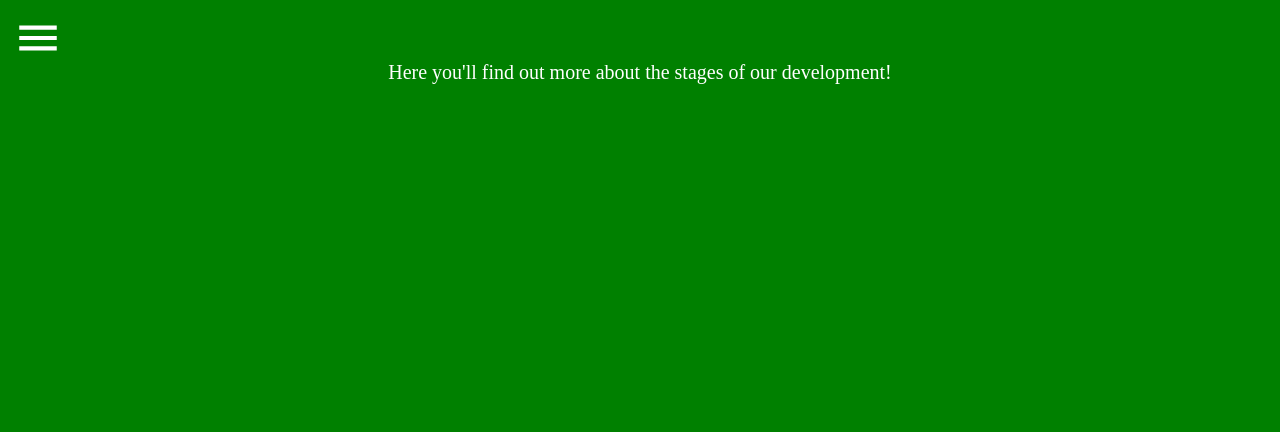
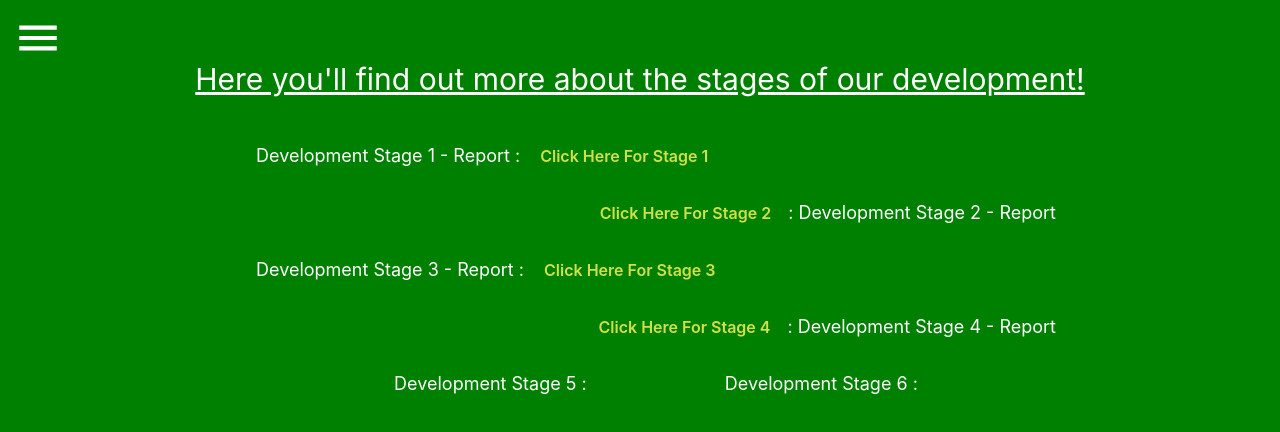
Before and after one commit to FranciscoSimao11/ipmwebsite, a React (Create React App) app: page /ipmwebsite/devhistory in a window 1280 px wide. Shown: the top 432 px of the page. Built offline with nearby package versions, Linux system fonts and the light colour scheme; a web font is replaced by a local one.

Commit message:
development

```diff
--- a/src/components/Devhistorypage.tsx
+++ b/src/components/Devhistorypage.tsx
@@ -4,9 +4,37 @@ import "../styles/Devhistorypage.css";
 function Devhistorypage() {
 	return (
 		<div>
-			<p className="introduction">
+			<p className="introduction-dev">
 				Here you'll find out more about the stages of our development!
 			</p>
+
+			<div className="main-container">
+				<div className="text-wrapper">
+					<p> Development Stage 1 - Report :</p>
+					<a className="stage-anchor" href="https://drive.google.com/file/d/19Ri4yWsT8wsuWtCI1sUQA4DB1vFy2ZFA/view" target="_blank" download> Click Here For Stage 1</a>
+				</div>
+
+				<div className="text-wrapper-right">
+					<p> : Development Stage 2 - Report</p>
+					<a className="stage-anchor-right" href="https://drive.google.com/file/d/1kpA8NGDBXHiLRlFsnyD3f2w2QLa0qIp_/view" target="_blank" download> Click Here For Stage 2</a>
+				</div>
+
+				<div className="text-wrapper">
+					<p> Development Stage 3 - Report :</p>
+					<a className="stage-anchor" href="https://drive.google.com/file/d/1CYrb__q9BAufbjSDy0uTzsDPjIOD9rXj/view" target="_blank" download> Click Here For Stage 3</a>
+				</div>
+
+				<div className="text-wrapper-right">
+					<p> : Development Stage 4 - Report</p>
+					<a className="stage-anchor-right" href="https://drive.google.com/file/d/1zyLxa2QcC077YPxQpUEY5O1yYAMhml1J/view" target="_blank" download> Click Here For Stage 4</a>
+				</div>
+
+				<div className="incomplete-text-wrapper">
+					<p> Development Stage 5 :</p>
+
+					<p> Development Stage 6 :</p>
+				</div>
+			</div>
 		</div>
 	);
 }
--- a/src/styles/Devhistorypage.css
+++ b/src/styles/Devhistorypage.css
@@ -0,0 +1,52 @@
+.introduction-dev {
+    font-size: 30px;
+    color: white;
+    text-align: center;
+    text-decoration: underline;
+}
+
+.main-container {
+    position: relative;
+    margin-left: 20%;
+    margin-right: 17.5%;
+}
+.text-wrapper{
+    color: white;
+    font-family: -apple-system, BlinkMacSystemFont, 'Segoe UI', 'Roboto', 'Oxygen', 'Ubuntu', 'Cantarell', 'Fira Sans', 'Droid Sans', 'Helvetica Neue', sans-serif;
+    display: flex;
+    font-size: 18px;
+}
+
+.text-wrapper-right {
+    color: white;
+    font-family: -apple-system, BlinkMacSystemFont, 'Segoe UI', 'Roboto', 'Oxygen', 'Ubuntu', 'Cantarell', 'Fira Sans', 'Droid Sans', 'Helvetica Neue', sans-serif;
+    display: flex;
+    font-size: 18px;
+    flex-direction: row-reverse;
+}
+
+.stage-anchor {
+    text-decoration: none;
+    font-weight: 600;
+    align-self: center;
+    padding: 0px 0px 0px 20px;
+    color: rgb(209, 224, 72);
+    font-size: 16px;
+}
+
+.stage-anchor-right {
+    text-decoration: none;
+    font-weight: 600;
+    align-self: center;
+    padding: 0px 17px 0px 0px;
+    color: rgb(209, 224, 72);
+    font-size: 16px;
+}
+
+.incomplete-text-wrapper {
+    display: flex;
+    justify-content: space-evenly;
+    color: white;
+    font-family: -apple-system, BlinkMacSystemFont, 'Segoe UI', 'Roboto', 'Oxygen', 'Ubuntu', 'Cantarell', 'Fira Sans', 'Droid Sans', 'Helvetica Neue', sans-serif;
+    font-size: 18px;
+}
--- a/src/styles/Homepage.css
+++ b/src/styles/Homepage.css
@@ -2,7 +2,6 @@
 	font-size: 20px;
 	color: white;
 	text-align: center;
-	font-family: "Comfortaa";
 }
 
 .intro-container {
```
Also changed, not shown: 1 other file (tests, documents, lock files or other folders).
